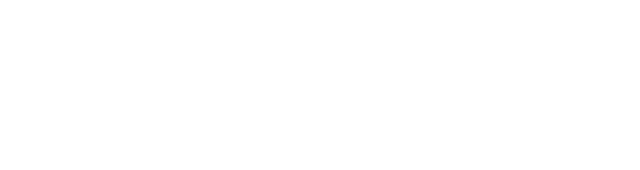
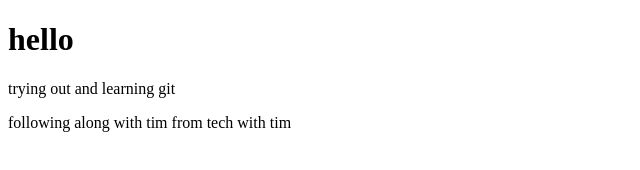
Before and after one commit to NelsonMalbone/test.repo, a plain HTML site: page index.html in a window 1280 px wide. Shown: the whole page, without its empty margins (0-640 px from the left). Drawn offline with Linux system fonts and the light colour scheme.

Commit message:
added some text

```diff
--- a/index.html
+++ b/index.html
@@ -7,6 +7,8 @@
     <title>Document</title>
 </head>
 <body>
-
+    <h1>hello </h1>
+    <p>trying out and learning git</p>
+    <p>following along with tim from tech with tim</p>
 </body>
 </html>
```
